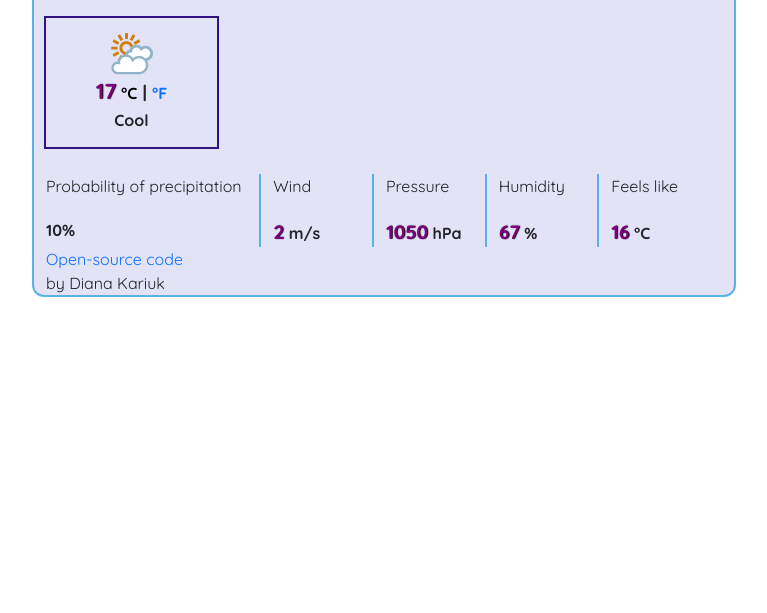
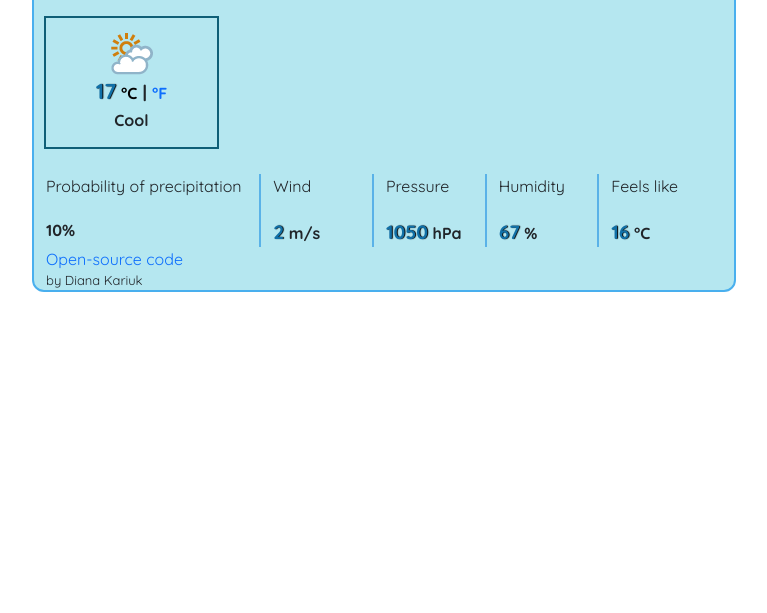
Before and after one commit to diaua08/app-weather, a website built with Parcel: page index.html in a window 1280 px wide. Shown: the part 187-800 px from the top of the page, without its empty margins (256-1023 px from the left). Built offline with nearby package versions, Linux system fonts and the light colour scheme; no server answers.

Commit message:
changed the design colors

```diff
--- a/index.html
+++ b/index.html
@@ -97,7 +97,7 @@
           </div>
           </br>
           <a href="https://github.com/diaua08/app-weather" target="_blank">Open-source code</a>
-          <div>by Diana Kariuk</div>
+          <div class="codername">by Diana Kariuk</div>
         </div>
 
       </div>
--- a/src/styles.css
+++ b/src/styles.css
@@ -1,8 +1,8 @@
 .container {
   font-family: "Quicksand", sans-serif;
   width: 55%;
-  background-color: #e3e3f8;
-  border: 2px solid #5ab2e8;
+  background-color: #b5e7f0;
+  border: 2px solid #49afee;
   border-radius: 12px;
 }
 
@@ -14,7 +14,7 @@ h3,
 
 span {
   font-size: larger;
-  color: purple;
+  color: rgb(17, 112, 167);
   text-shadow: 1px 0 1px #000;
 }
 
@@ -23,11 +23,11 @@ span {
 }
 
 .main_weather_pic {
-  width: 50px;
+  width: 65px;
 }
 
 .weather_pic {
-  width: 25px;
+  width: 35px;
 }
 
 .weather-forecast,
@@ -36,7 +36,8 @@ span {
   text-align: center;
 }
 
-.weather-forecast {
+.weather-forecast,
+.codername {
   font-size: small;
 }
 
@@ -53,7 +54,7 @@ a {
 .main_weather_day {
   font-weight: 700;
   font-size: large;
-  border: 2px solid rgb(50, 17, 128);
+  border: 2px solid rgb(15, 95, 119);
   padding: 15px;
   position: relative;
   left: 10px;
```
